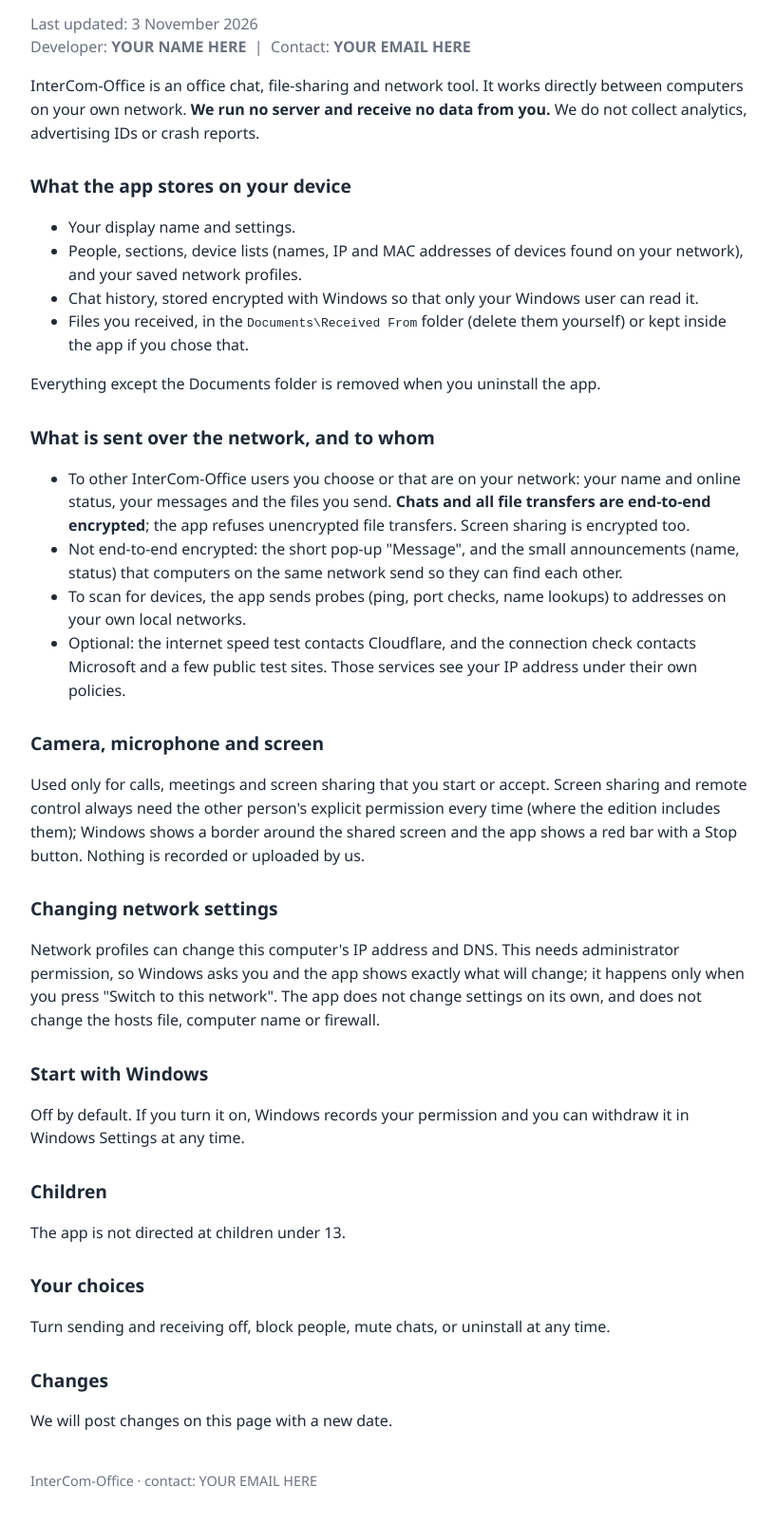
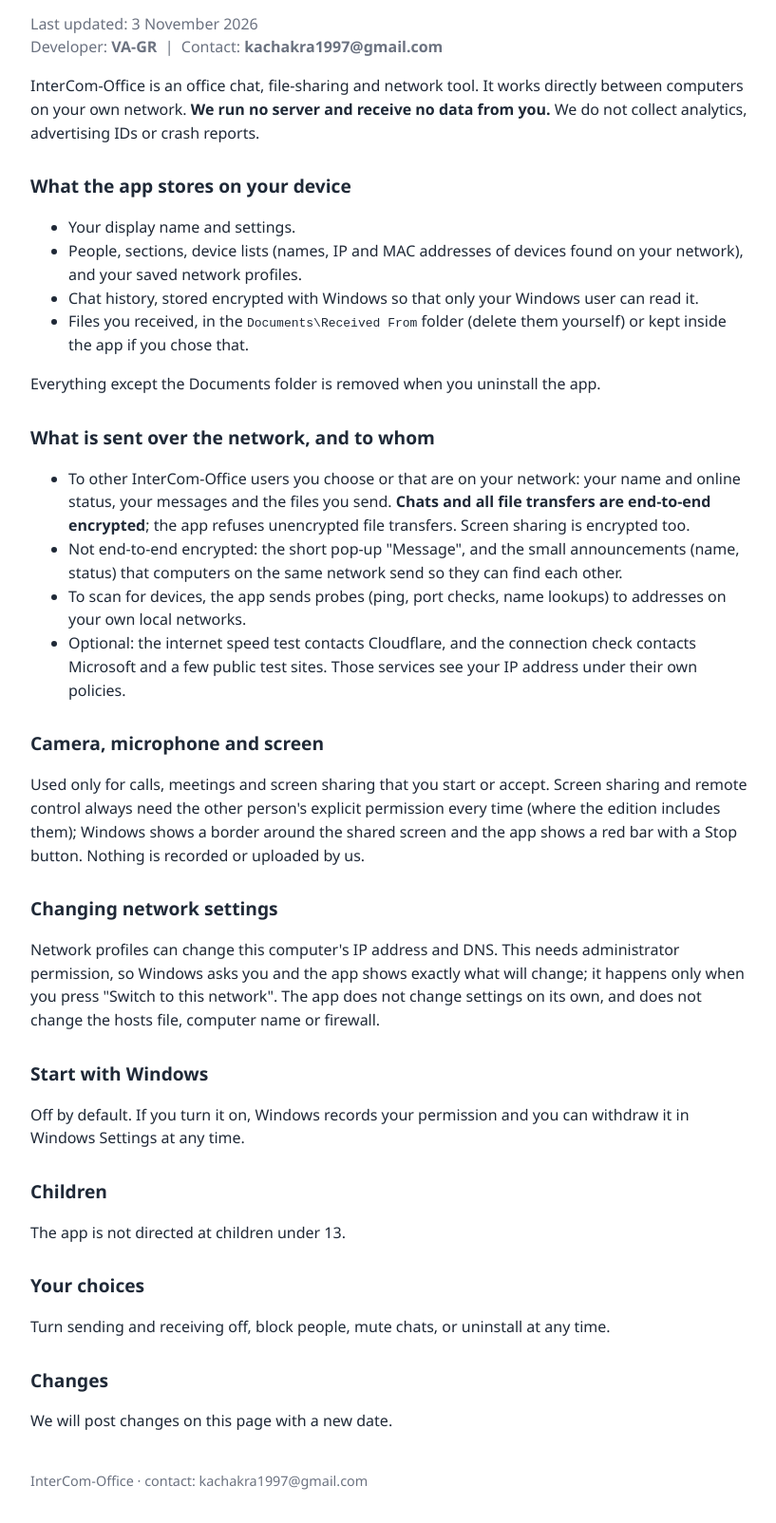
Before and after one commit to Ka-Chakra/intercom-office-privacy, a plain HTML site: page index.html in a window 1280 px wide. Shown: the part 80-1684 px from the top of the page at 95% size, without its empty margins (228-1045 px from the left). Drawn offline with Linux system fonts and the light colour scheme.

Commit message:
Update developer and contact information in index.html

```diff
--- a/index.html
+++ b/index.html
@@ -15,7 +15,7 @@
 <body>
 <h1>InterCom-Office Privacy Policy</h1>
 <p class="meta">Last updated: 3 November 2026<br>
-Developer: <strong>YOUR NAME HERE</strong> &nbsp;|&nbsp; Contact: <strong>YOUR EMAIL HERE</strong></p>
+Developer: <strong>VA-GR</strong> &nbsp;|&nbsp; Contact: <strong>kachakra1997@gmail.com</strong></p>
 
 <p>InterCom-Office is an office chat, file-sharing and network tool. It works directly between computers on your own network. <strong>We run no server and receive no data from you.</strong> We do not collect analytics, advertising IDs or crash reports.</p>
 
@@ -54,6 +54,6 @@ Developer: <strong>YOUR NAME HERE</strong> &nbsp;|&nbsp; Contact: <strong>YOUR E
 <h2>Changes</h2>
 <p>We will post changes on this page with a new date.</p>
 
-<footer>InterCom-Office &middot; contact: YOUR EMAIL HERE</footer>
+<footer>InterCom-Office &middot; contact: kachakra1997@gmail.com</footer>
 </body>
 </html>
```
